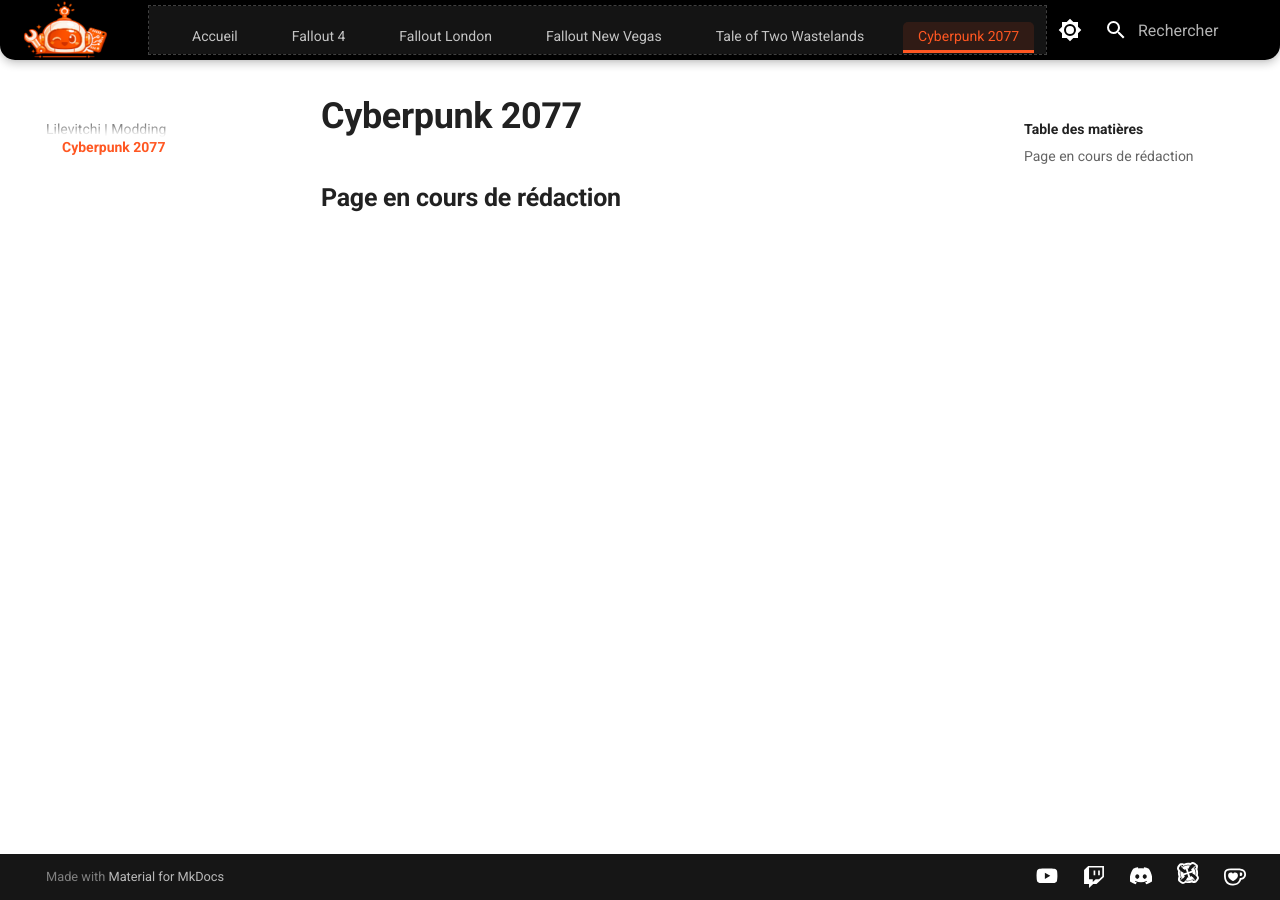
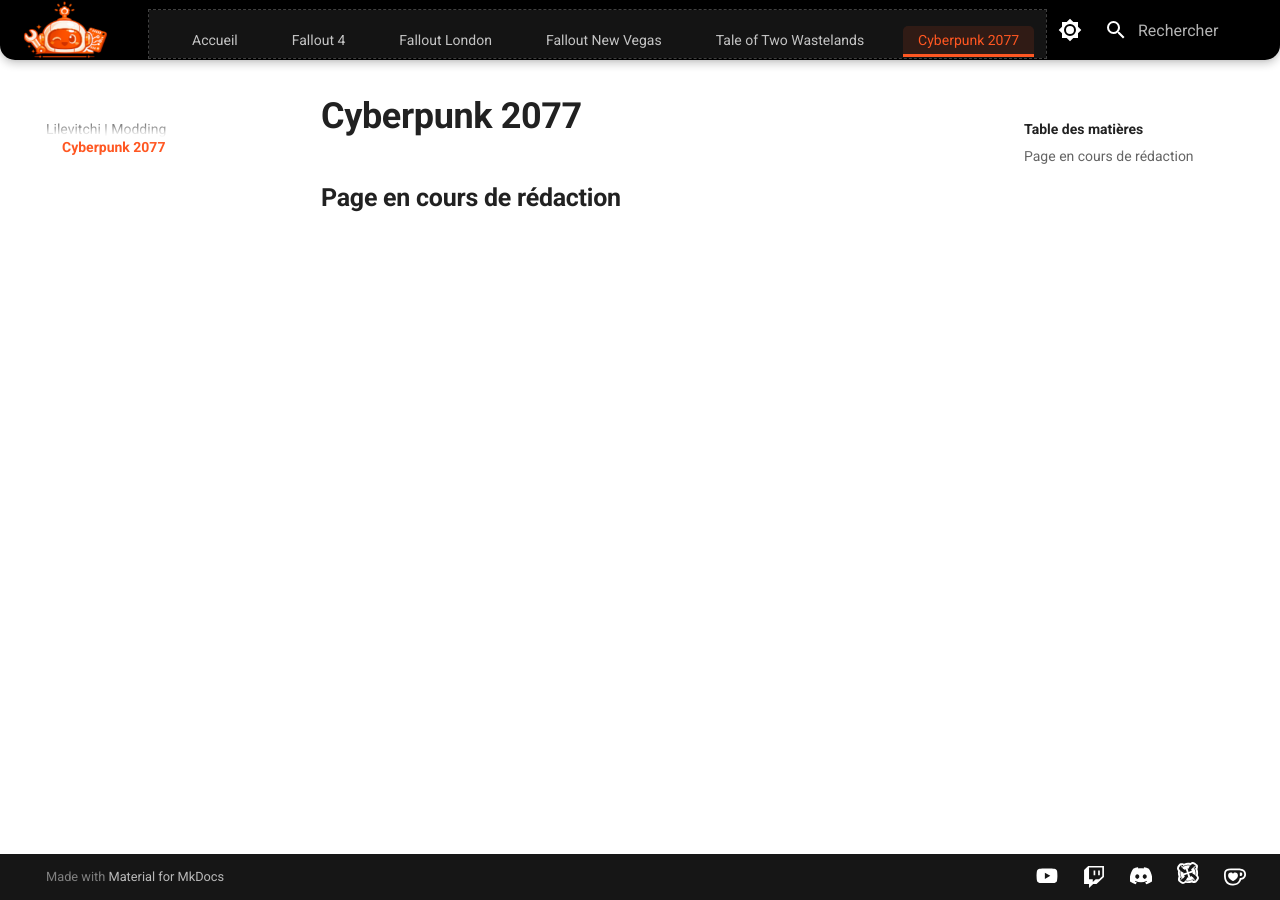
Before and after one commit to Lilevitchi/lilevitchi.github.io, an MkDocs documentation site: the page built from docs/cyberpunk/index.md, in a window 1280 px wide. Built offline with MkDocs 1.6.1 and Material for MkDocs 9.7.7, drawn with Linux system fonts in a browser that asks for light colours.

Commit message:
Update extra.css

```diff
--- a/docs/stylesheets/extra.css
+++ b/docs/stylesheets/extra.css
@@ -141,6 +141,7 @@
   /*align-items: flex-end;*/
   justify-content: center;
   /*flex: 1;*/
+  margin-top: 0.35rem;
   background-color: rgba(255, 255, 255, 0.08);
   outline: 1px dashed rgba(255, 255, 255, 0.25);
 }
```
